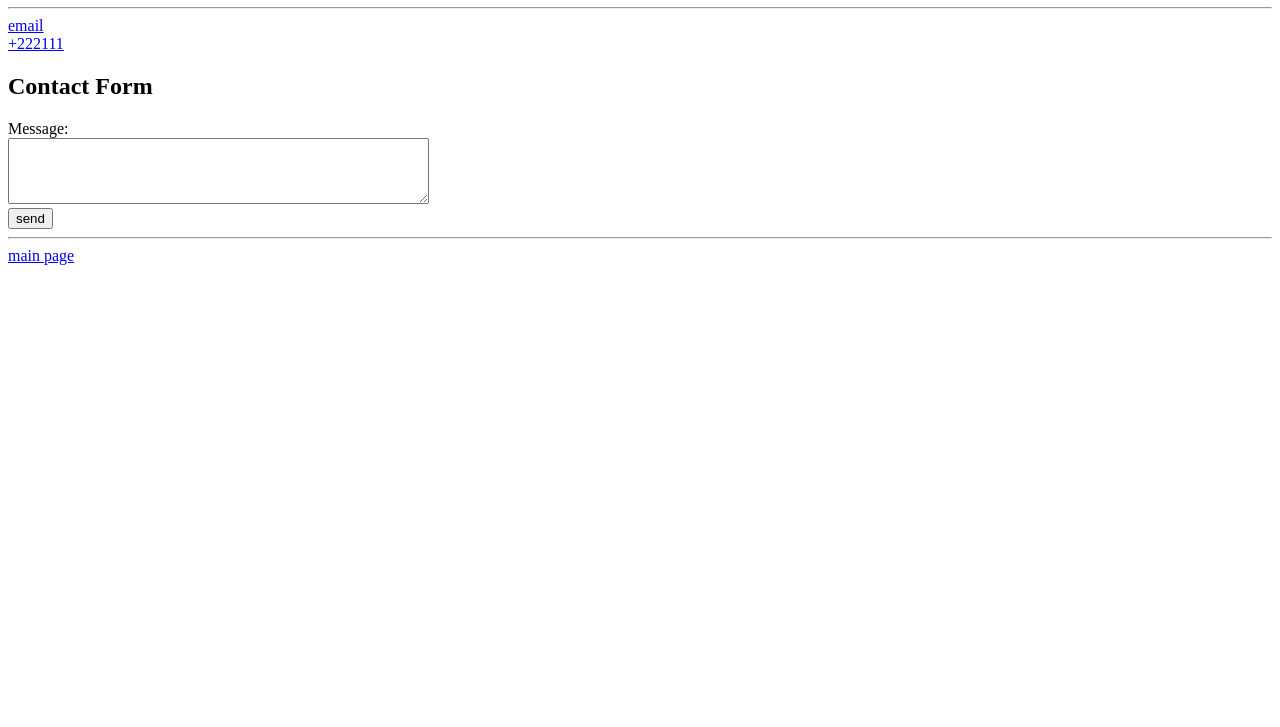
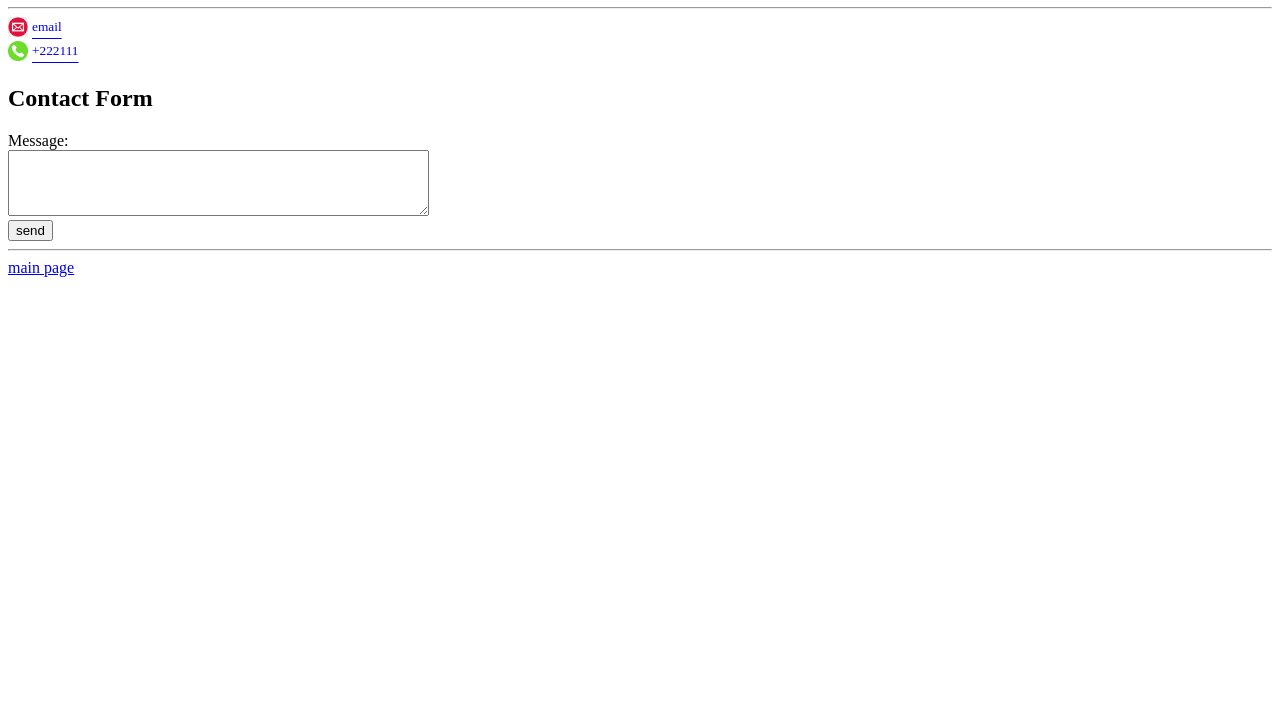
Before and after one commit to AliAlafif/SWE-363-231-03, a plain HTML site: page exercise-2.html in a window 1280 px wide. Shown: the part 73-800 px from the top of the page. Drawn offline with Linux system fonts and the light colour scheme.

Commit message:
html_1-exercise_5

```diff
--- a/exercise-2.html
+++ b/exercise-2.html
@@ -6,14 +6,15 @@
 <body>
     <h1>Contant us</h1>
     <hr>
-    <a href="mailto:Tournament@gmail.com" target="_blank" title="email us">
-        email
+    <img src="x.jpg" alt="email" width="20">
+    <a href="mailto:Tournament@gmail.com" title="email us">
+        <sup>email</sup>
     </a>
     <br>
+    <img src="xx.jpg" alt="phone" width="20">
     <a href="tel:+222111" title="Click to call us">
-        +222111
+        <sup>+222111</sup>
     </a>
-
 
     <h2>Contact Form</h2>
     <form action="confirmation.html" method="post">
```
Also changed, not shown: exercise-1.html (+9 -0 lines), x.jpg (added), xx.jpg (added), xxx.jpg (added).
